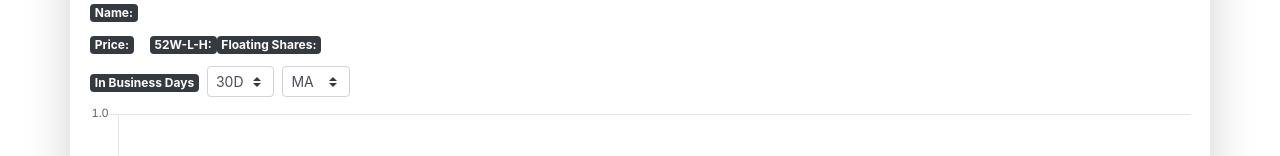
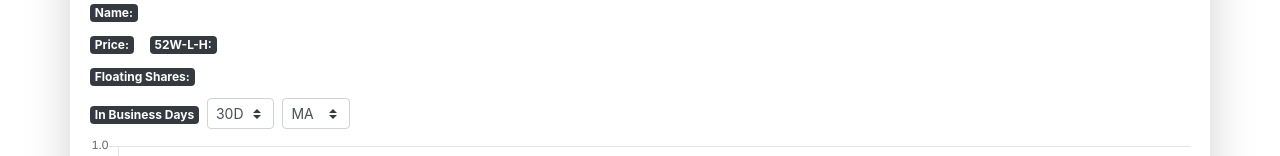
Before and after one commit to alexskt123/stockisfun, a Next.js app: page /basics in a window 1280 px wide. Shown: the part 221-377 px from the top of the page. Built offline with nearby package versions, Linux system fonts and the light colour scheme.

Commit message:
fix row problem

```diff
--- a/components/StockDetails.js
+++ b/components/StockDetails.js
@@ -225,6 +225,8 @@ function StockDetails({ inputTicker }) {
                         <h6>
                             <Badge variant="light" className="ml-2">{({ ...settings }.basics.tableData.filter(x => x.find(x => x) == '52W-Low-High').find(x => x) || [])[1]}</Badge>
                         </h6>
+                    </Row>
+                    <Row className="ml-1 mt-1">
                         <h6>
                             <Badge variant="dark">{'Floating Shares: '}</Badge>
                         </h6>
```
